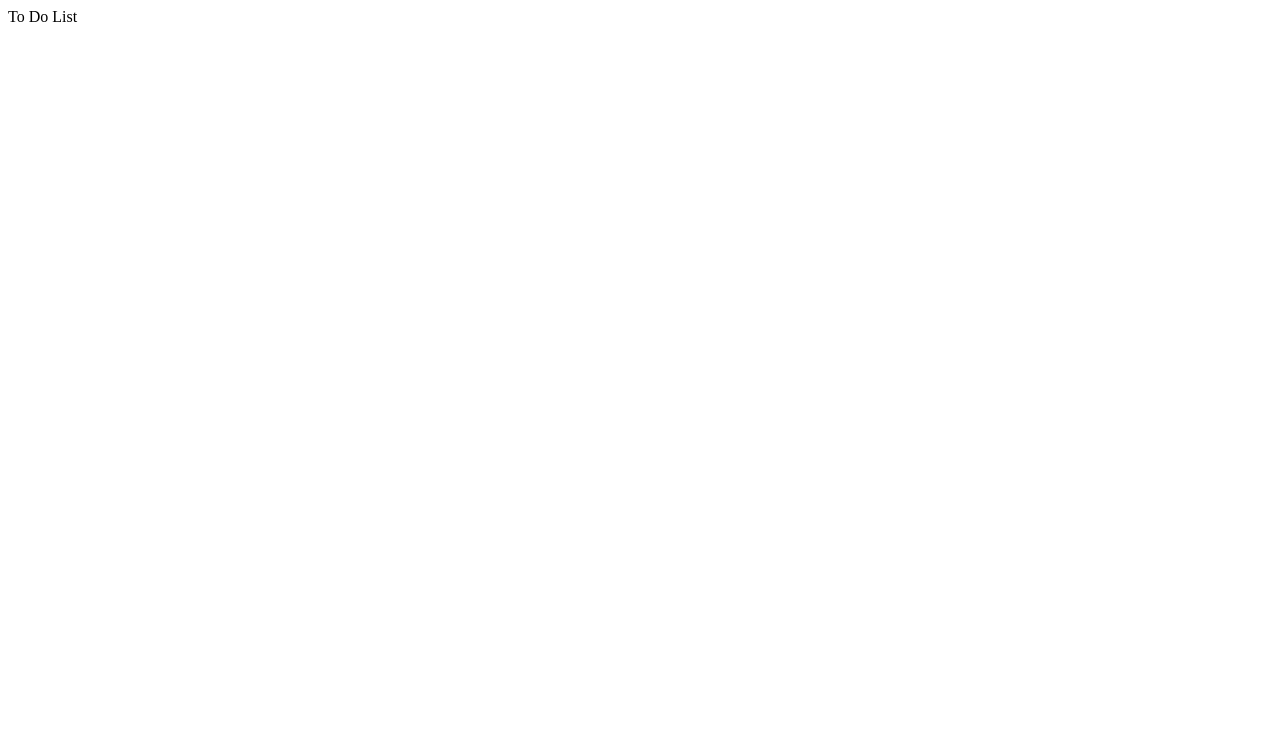
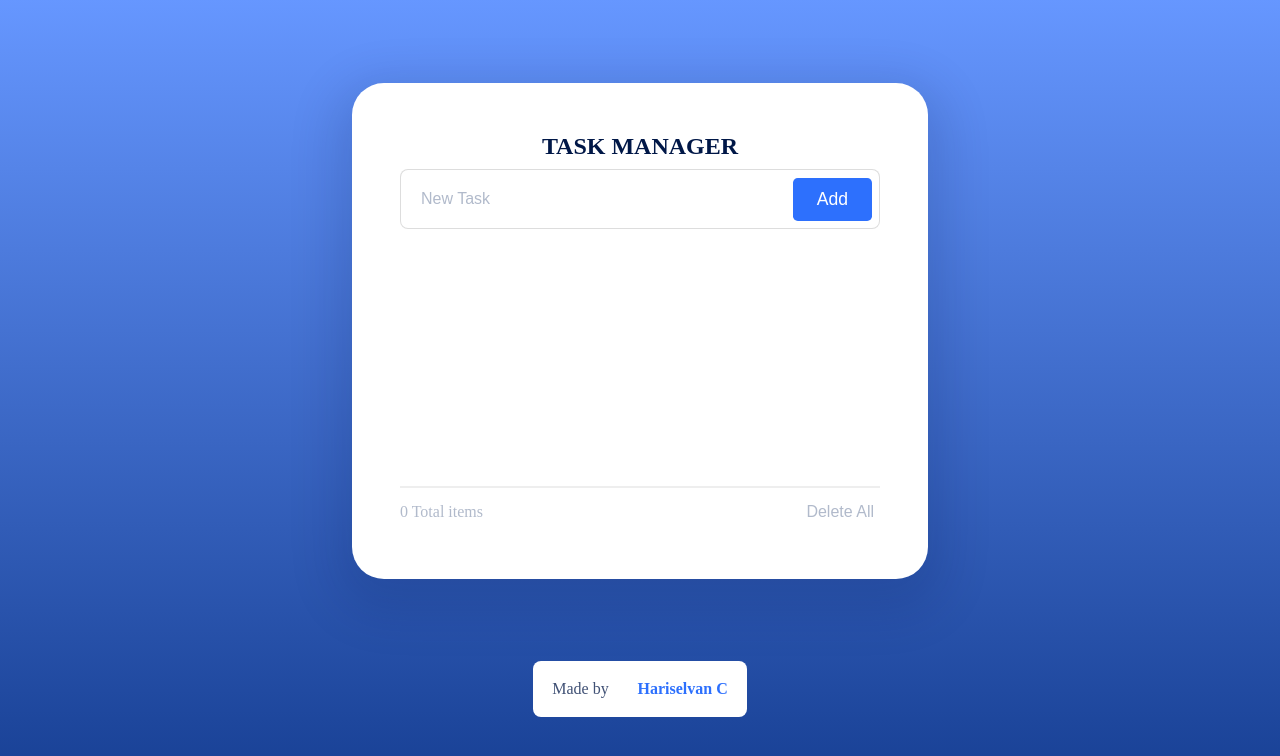
Before and after one commit to Hariselvan04/TaskManager, a plain HTML site: page index.html in a window 1280 px wide. Drawn offline with Linux system fonts and the light colour scheme.

Commit message:
new file and files modified

```diff
--- a/index.html
+++ b/index.html
@@ -4,8 +4,35 @@
     <meta charset="UTF-8">
     <meta name="viewport" content="width=device-width, initial-scale=1.0">
     <title>To Do List</title>
+    <link rel="stylesheet" href="style.css">
+    <script src="script.js" defer></script>
 </head>
 <body>
-    To Do List
+    <section class="todo">
+        <h2>Task Manager</h2>
+        <div class="input">
+            <input type="text"
+            class="input-field"
+            id="toDoInput"
+            placeholder="New Task"/>
+            <button class="btn">Add</button>
+        </div>
+        <ul class="scroll">
+            <li class="list-items"></li>
+        </ul>
+        <div>
+            <hr class="counter"/>
+            <div class="counter-container">
+                <p><span>0</span> Total items</p>
+                <button id="del-btn">Delete All</button>
+            </div>
+        </div>
+    </section>
+    <footer>
+        <div class="footer">
+            <p class="made-by">Made by</p>
+            <p class="author">Hariselvan C</p>
+        </div>
+    </footer>
 </body>
 </html>
--- /dev/null
+++ b/script.js
@@ -0,0 +1 @@
+// retrive todo from local storage or initialize empty array
--- /dev/null
+++ b/style.css
@@ -0,0 +1,176 @@
+:root{
+    --gradient: linear-gradient(180deg, rgba(45, 112, 1253, 0.73) 0%, #163e92 100%);
+    --dark: #001747;
+    --grey: #b1bacb;
+    --grey-border: rgba(210, 210, 210, 0.75);
+    --grey-light: #eeeeee;
+    --grey-dark: #405175;
+    --blue: #2d70fd;
+    --green: #00d8a7;
+    --white: #ffffff;
+}
+/* *{
+    margin: 0;
+    padding: 0;
+    box-sizing: border-box;
+} */
+body{
+    margin: 0;
+    height: 100vh;
+    background: var(--gradient);
+    display: flex;
+    flex-direction: column;
+    justify-content: space-evenly;
+    align-items: center;
+}
+
+.btn{
+    color: var(--white);
+    font-size: 1.1rem;
+    padding: 0.7rem 1.5rem;
+    border-radius: 0.3rem;
+    background-color: var(--blue);
+    border: none;
+    position: absolute;
+    right: 0.5rem;
+    bottom: 0.5rem;
+}
+h2, p{
+    margin: 0;
+}
+.todo{
+    display: flex;
+    flex-direction: column;
+    justify-content: space-around;
+    border-radius: 2rem;
+    background-color: var(--white);
+    padding: 3rem;
+    height: 50%;
+    width: 60%;
+    box-shadow: 0 1rem 3rem 1rem rgba(0 ,23 ,71 , 0.15);
+    max-width: 30rem;
+}
+h2{
+    text-transform: uppercase;
+    height: 2rem;
+    color: var(--dark);
+    text-align: center;
+}
+.input{
+    position: relative;
+    display: flex;
+}
+.input-field{
+    width: 100%;
+    border: 0.06rem solid #d2d2d2bf;
+    border-radius: 0.5rem;
+    padding: 1.25rem;
+    font-size: 1rem;
+}
+
+input[type="text"]::placeholder{
+    color: var(--grey);
+}
+
+.todo-container{
+    display: flex;
+    gap: 1rem;
+}
+
+ul{
+    padding: 0;
+    margin: 0;
+    overflow-y: scroll;
+}
+
+li{
+    display: flex;
+    flex-direction: column;
+    gap: 1.2rem;
+    padding: 1.3rem;
+}
+
+#toDoList p{
+    color: #8f98a8;
+}
+
+.disabled{
+    display: flex;
+    text-decoration: line-through;
+}
+
+input[type="checkbox"]::before{
+    content: "\2713";
+    display: inline-block;
+    width: 2rem;
+    height: 2rem;
+    font-size: 1.7rem;
+    text-align: center;
+    border: 0.06rem solid var(--grey-border);
+    border-radius: 50%;
+    color: transparent;
+}
+
+input[type="checkbox"]::before::after{
+    color: var(--white);
+    background-color: var(--green);
+    border: 0.06rem solid var(--green);
+    border-radius: 50%;
+}
+
+.counter{
+    border: 0.06rem solid var(--grey-light);
+}
+
+.counter-container{
+    height: 2rem;
+    display: flex;
+    justify-content: space-between;
+    color: var(--grey);
+}
+
+.counter-container p{
+    align-self: center;
+}
+
+.counter-container button{
+    background-color: transparent;
+    border: none;
+    color: var(--grey);
+    font-size: 1rem;
+}
+
+.footer{
+    display: flex;
+    gap: 1.8rem;
+    background-color: var(--white);
+    padding: 1.2rem;
+    border-radius: 0.5rem;
+}
+
+.made-by, .author{
+    color: var(--grey-dark);
+}
+
+.author{
+    color: var(--blue);
+    font-weight: bold;
+}
+
+.scroll{
+    height: 15rem;
+    scrollbar-width: thin;
+}
+
+.scroll::-webkit-scrollbar{
+    width: 0.6rem;
+}
+
+.scroll::-webkit-scrollbar-thumb{
+    background-color: var(--blue);
+    border-radius: 0.5rem;
+}
+
+.scroll::-webkit-scrollbar-track{
+    display: none;
+}
```
